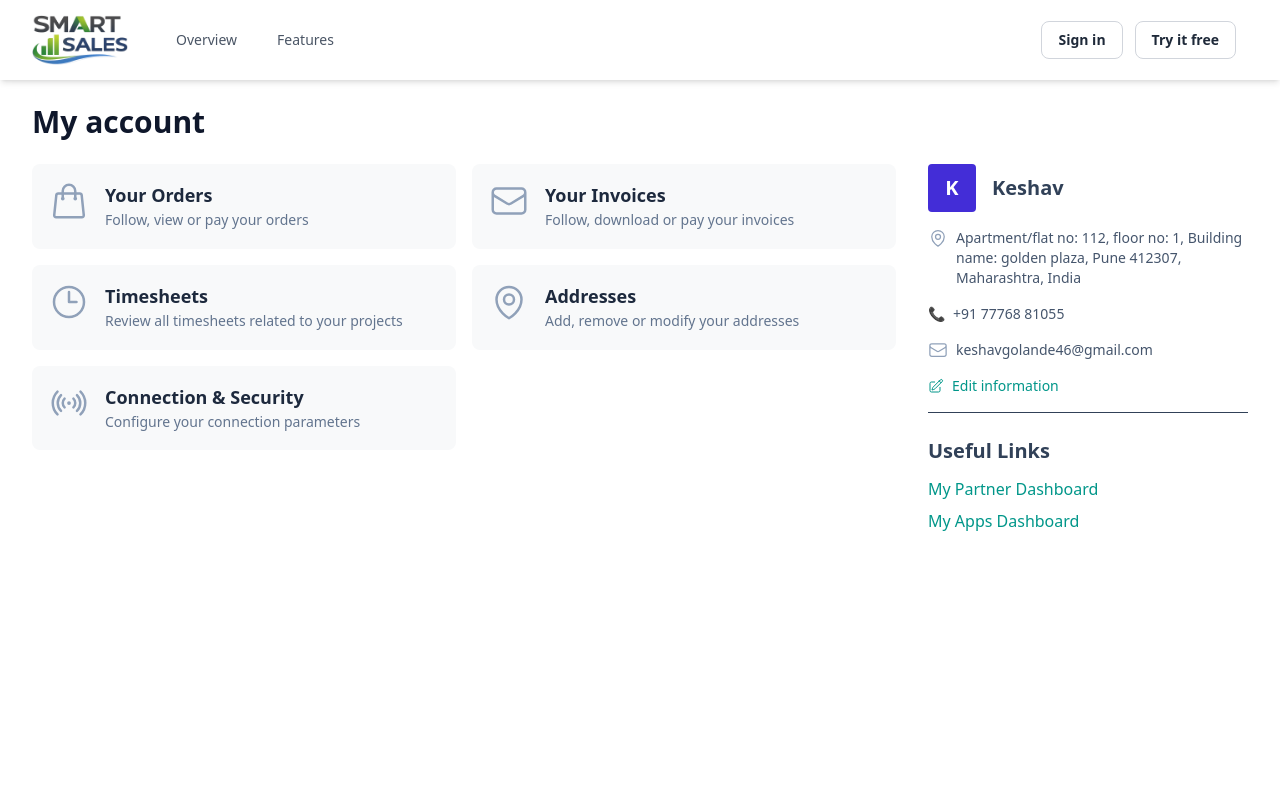
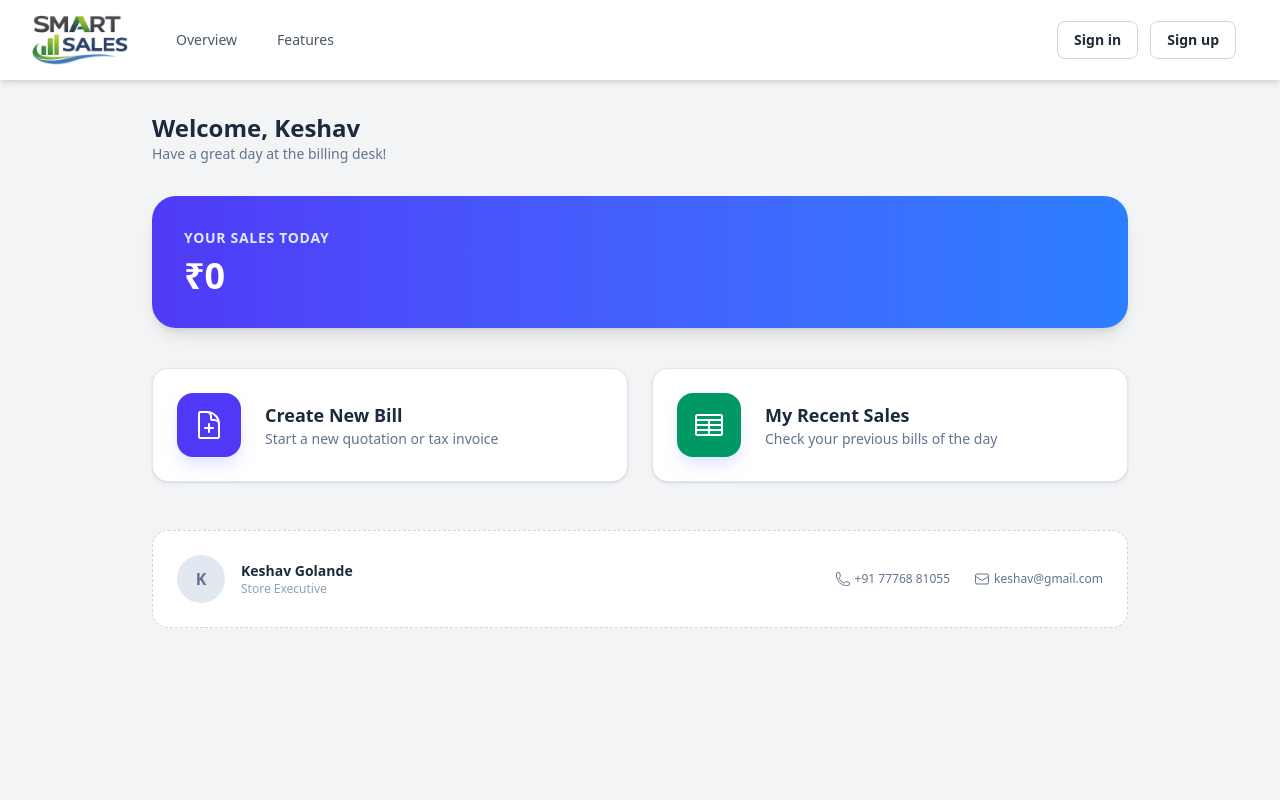
Before and after one commit to keshav4185/New_Billing_Software, a React (Vite) app: page /myaccountpage in a window 1280 px wide. Shown: the top 800 px of the page. Built offline with nearby package versions, Linux system fonts and the light colour scheme.

Commit message:
Fix logo image path case sensitivity

```diff
--- a/src/Component/My/MyAccount.jsx
+++ b/src/Component/My/MyAccount.jsx
@@ -1,79 +1,94 @@
-import React from 'react';
+import React, { useState, useEffect } from 'react';
+import { useNavigate } from 'react-router-dom';
 import {
-  ShoppingBagIcon,
+  DocumentPlusIcon,
+  TableCellsIcon,
+  UserCircleIcon,
+  MapPinIcon,
+  PhoneIcon,
   EnvelopeIcon,
-  ClockIcon,
-  MapPinIcon,
-  SignalIcon,
-  PencilSquareIcon
+  ArrowRightOnRectangleIcon
 } from '@heroicons/react/24/outline';
 
-const MyAccount = () => {
-  const cards = [
-    { title: 'Your Orders', desc: 'Follow, view or pay your orders', Icon: ShoppingBagIcon },
-    { title: 'Your Invoices', desc: 'Follow, download or pay your invoices', Icon: EnvelopeIcon },
-    { title: 'Timesheets', desc: 'Review all timesheets related to your projects', Icon: ClockIcon },
-    { title: 'Addresses', desc: 'Add, remove or modify your addresses', Icon: MapPinIcon },
-    { title: 'Connection & Security', desc: 'Configure your connection parameters', Icon: SignalIcon },
+const StaffAccount = () => {
+  const navigate = useNavigate();
+  const [todaySales, setTodaySales] = useState(0);
+
+  useEffect(() => {
+
+    const savedData = JSON.parse(localStorage.getItem('quotations') || '[]');
+    const today = new Date().toLocaleDateString();
+    const total = savedData
+      .filter(inv => new Date(inv.date).toLocaleDateString() === today)
+      .reduce((acc, curr) => acc + (Number(curr.total) || 0), 0);
+    setTodaySales(total);
+  }, []);
+
+  const staffActions = [
+    {
+      title: 'Create New Bill',
+      desc: 'Start a new quotation or tax invoice',
+      Icon: DocumentPlusIcon,
+      path: '/new-quotation',
+      color: 'bg-indigo-600'
+    },
+    {
+      title: 'My Recent Sales',
+      desc: 'Check your previous bills of the day',
+      Icon: TableCellsIcon,
+      path: '/sdashboardpage',
+      color: 'bg-emerald-600'
+    }
   ];
 
   return (
-    <div className="min-h-screen bg-white font-sans text-slate-700">
-      {/* Header */}
+    <div className="min-h-screen bg-[#f3f4f6] font-sans">
+      {/* Header for Staff */}
 
 
-      {/* Main Content */}
-      <main className="max-w-7xl mx-auto px-8 py-6">
-        <h1 className="text-3xl font-bold mb-6 text-slate-900">My account</h1>
+      <main className="max-w-5xl mx-auto px-6 py-8">
+        <div className="mb-8">
+          <h1 className="text-2xl font-bold text-slate-800">Welcome, Keshav</h1>
+          <p className="text-slate-500 text-sm">Have a great day at the billing desk!</p>
+        </div>
 
-        <div className="flex flex-col lg:flex-row gap-8">
-          {/* Left: Cards Grid */}
-          <div className="flex-1 grid grid-cols-1 md:grid-cols-2 gap-4 auto-rows-min">
-            {cards.map((card, idx) => (
-              <div key={idx} className="flex items-start gap-4 p-4 bg-[#f8f9fa] rounded-lg hover:shadow-md transition-shadow cursor-pointer border border-transparent hover:border-slate-200">
-                <card.Icon className="w-10 h-10 text-slate-400 shrink-0" />
+        {/* Today's Sales Counter - Staff */}
+        <div className="bg-gradient-to-r from-indigo-600 to-blue-500 p-8 rounded-3xl text-white shadow-lg mb-10">
+          <p className="text-indigo-100 text-sm font-bold uppercase tracking-wider">Your Sales Today</p>
+          <h2 className="text-4xl font-black mt-2">₹{todaySales.toLocaleString('en-IN')}</h2>
+        </div>
+
+        {/* Quick Actions */}
+        <div className="grid grid-cols-1 md:grid-cols-2 gap-6">
+          {staffActions.map((action, idx) => (
+            <div
+              key={idx}
+              onClick={() => navigate(action.path)}
+              className="bg-white p-6 rounded-2xl shadow-sm border border-slate-200 hover:shadow-xl transition-all cursor-pointer flex items-center gap-6"
+            >
+              <div className={`${action.color} p-4 rounded-2xl text-white shadow-lg shadow-indigo-100`}>
+                <action.Icon className="w-8 h-8" />
+              </div>
               <div>
-                  <h3 className="font-bold text-lg text-slate-800">{card.title}</h3>
-                  <p className="text-sm text-slate-500 leading-relaxed">{card.desc}</p>
+                <h3 className="font-bold text-lg text-slate-800">{action.title}</h3>
+                <p className="text-sm text-slate-500">{action.desc}</p>
               </div>
             </div>
           ))}
         </div>
 
-          {/* Right: Sidebar Info */}
-          <div className="lg:w-80 space-y-4">
-            <div className="flex items-center gap-4 mb-4">
-              <div className="w-12 h-12 bg-indigo-700 rounded flex items-center justify-center text-white text-xl font-bold">
-                K
+        {/* Profile Summary Footer */}
+        <div className="mt-12 bg-white p-6 rounded-2xl border border-dashed border-slate-300 flex flex-wrap gap-8 items-center justify-between">
+           <div className="flex items-center gap-4">
+              <div className="w-12 h-12 bg-slate-200 rounded-full flex items-center justify-center font-bold text-slate-500">K</div>
+              <div>
+                <p className="text-sm font-bold text-slate-800">Keshav Golande</p>
+                <p className="text-xs text-slate-400">Store Executive</p>
               </div>
-              <h2 className="text-xl font-bold">Keshav</h2>
            </div>
-
-            <div className="space-y-4 text-sm text-slate-600">
-              <div className="flex gap-2">
-                <MapPinIcon className="w-5 h-5 shrink-0 text-slate-400" />
-                <p>Apartment/flat no: 112, floor no: 1, Building name: golden plaza, Pune 412307, Maharashtra, India</p>
-              </div>
-              <div className="flex gap-2">
-                <span className="font-bold">📞</span>
-                <p>+91 77768 81055</p>
-              </div>
-              <div className="flex gap-2">
-                <EnvelopeIcon className="w-5 h-5 text-slate-400" />
-                <p>keshavgolande46@gmail.com</p>
-              </div>
-              <button className="flex items-center gap-2 text-teal-600 font-medium hover:underline">
-                <PencilSquareIcon className="w-4 h-4" /> Edit information
-              </button>
-            </div>
-
-            <div className="pt-6 border-t">
-              <h3 className="text-xl font-bold mb-3">Useful Links</h3>
-              <ul className="space-y-2 text-teal-600 font-medium">
-                <li><a href="#" className="hover:underline">My Partner Dashboard</a></li>
-                <li><a href="#" className="hover:underline">My Apps Dashboard</a></li>
-              </ul>
-            </div>
+           <div className="flex gap-6 text-xs text-slate-500 font-medium">
+              <span className="flex items-center gap-1"><PhoneIcon className="w-4 h-4"/> +91 77768 81055</span>
+              <span className="flex items-center gap-1"><EnvelopeIcon className="w-4 h-4"/> keshav@gmail.com</span>
            </div>
         </div>
       </main>
@@ -81,4 +96,4 @@ const MyAccount = () => {
   );
 };
 
-export default MyAccount;
+export default StaffAccount;
--- a/src/Component/Navbar.jsx
+++ b/src/Component/Navbar.jsx
@@ -109,12 +109,14 @@ const Navbar = () => {
                                             </div>
                                         )}
                                     </div>
-                                    <a href="trypage">   <Button outline className="try hover:bg-indigo-400  ">Try it free</Button> </a>
+                                    <a href="trypage">   <Button outline className="try hover:bg-indigo-400  ">Start Billing</Button> </a>
                                 </>
                             ) : (
                                 <>
                                     <a href="/Account">  <Button outline className="w-full hover:bg-indigo-400 " >Sign in</Button></a>
-                                    <a href="trypage">   <Button outline className="try hover:bg-indigo-400  ">Try it free</Button> </a>
+                                    {/* <a href="trypage">   <Button outline className="try hover:bg-indigo-400  ">Try it free</Button> </a> */}
+                                    <a href="/Signup">   <Button outline className="try hover:bg-indigo-400  ">Sign up</Button> </a>
+
                                 </>
                             )}
                         </div>
@@ -162,12 +164,12 @@ const Navbar = () => {
                                     </div>
                                     <span className="font-medium text-gray-700">{userName}</span>
                                 </Link>
-                                <a href="/trypage">  <Button outline className="w-full try">Try it free</Button></a>
+                                <a href="/trypage">  <Button outline className="w-full try">Start Billing</Button></a>
                             </>
                         ) : (
                             <>
                                 <a href="/Account">  <Button outline className="w-full" >Sign in</Button></a>
-                                <a href="/trypage">  <Button outline className="w-full try">Try it free</Button></a>
+                                <a href="/trypage">  <Button outline className="w-full try">Start Billing</Button></a>
                             </>
                         )}
                     </div>
--- a/src/Component/SalesDshboard/NewQuotation.jsx
+++ b/src/Component/SalesDshboard/NewQuotation.jsx
@@ -564,6 +564,11 @@ const NewQuotation = () => {
 
   const totalAmount = orderLines.reduce((acc, line) => acc + calculateSubtotal(line), 0);
   const getBtnStyle = (isPrimary = false) => isPrimary ? "bg-[#1F3A5F] text-white px-3 py-1 rounded font-bold" : "bg-[#f8f9fa] border border-slate-300 text-slate-700 px-3 py-1 rounded font-medium hover:bg-slate-100";
+
+  const getCustomerHistory = () => {
+    const quotations = JSON.parse(localStorage.getItem('quotations') || '[]');
+    return quotations.sort((a, b) => new Date(b.date) - new Date(a.date));
+  };
 
   return (
     <div className="flex flex-col h-screen bg-white font-sans text-sm overflow-hidden text-slate-700">
@@ -1312,7 +1317,62 @@ const NewQuotation = () => {
             <h4 className="font-bold text-sm">Quotation Panel</h4>
           </div>
           <div className="p-4 text-sm text-slate-600">
-            <p>Chat/history and customer history removed for a minimal quotation UI.</p>
+            {/* Recent Quotation History */}
+            <div className="border-t pt-4 mt-4">
+              <h4 className="font-bold text-slate-700 text-sm mb-3">Recent Quotations</h4>
+              <div className="space-y-2">
+                {getCustomerHistory().slice(0, 3).map((quotation, index) => (
+                  <div key={index} className="bg-slate-50 p-2 rounded text-xs">
+                    <div className="flex justify-between items-start">
+                      <div>
+                        <p className="font-bold text-slate-800">{quotation.id}</p>
+                        <p className="text-slate-600">{quotation.customer}</p>
+                      </div>
+                      <div className="text-right">
+                        <p className="font-bold text-blue-600">₹{quotation.total?.toFixed(2)}</p>
+                        <span className={`px-1 py-0.5 rounded text-[10px] font-bold text-white ${
+                          quotation.status === 'Sales Order' ? 'bg-green-500' : 'bg-teal-500'
+                        }`}>
+                          {quotation.status || 'Quotation'}
+                        </span>
+                      </div>
+                    </div>
+                  </div>
+                ))}
+                {getCustomerHistory().length === 0 && (
+                  <p className="text-slate-400 text-xs italic">No previous quotations</p>
+                )}
+              </div>
+            </div>
+
+            {/* Recent Invoice History */}
+            <div className="border-t pt-4 mt-4">
+              <h4 className="font-bold text-slate-700 text-sm mb-3">Recent Invoices</h4>
+              <div className="space-y-2">
+                {JSON.parse(localStorage.getItem('invoices') || '[]').slice(0, 3).map((invoice, index) => (
+                  <div key={index} className="bg-slate-50 p-2 rounded text-xs">
+                    <div className="flex justify-between items-start">
+                      <div>
+                        <p className="font-bold text-slate-800">{invoice.id}</p>
+                        <p className="text-slate-600">{invoice.customer}</p>
+                      </div>
+                      <div className="text-right">
+                        <p className="font-bold text-purple-600">₹{invoice.total?.toFixed(2)}</p>
+                        <span className={`px-1 py-0.5 rounded text-[10px] font-bold text-white ${
+                          invoice.paymentStatus === 'Paid' ? 'bg-green-500' :
+                          invoice.paymentStatus === 'Overdue' ? 'bg-red-500' : 'bg-orange-500'
+                        }`}>
+                          {invoice.paymentStatus || 'Unpaid'}
+                        </span>
+                      </div>
+                    </div>
+                  </div>
+                ))}
+                {JSON.parse(localStorage.getItem('invoices') || '[]').length === 0 && (
+                  <p className="text-slate-400 text-xs italic">No previous invoices</p>
+                )}
+              </div>
+            </div>
           </div>
         </aside>
       </div>
--- a/src/Component/Try/Tryhome.jsx
+++ b/src/Component/Try/Tryhome.jsx
@@ -120,7 +120,7 @@ const Tryhome = () => {
             </p>
           </div>
 
-        <a href="/tryapppage">  <button className="w-full bg-white-700 hover:bg-green-700 text-black hover:bg-indigo-400 hover:text-white font-bold py-5 rounded-xl transition-all active:scale-95 shadow-lg shadow-purple-900/20 text-xl border-2">
+        <a href="/welcome">  <button className="w-full bg-white-700 hover:bg-green-700 text-black hover:bg-indigo-400 hover:text-white font-bold py-5 rounded-xl transition-all active:scale-95 shadow-lg shadow-purple-900/20 text-xl border-2">
             Continue
           </button></a>
         </div>
```
Lines whose indentation alone changed are shown as unchanged.
